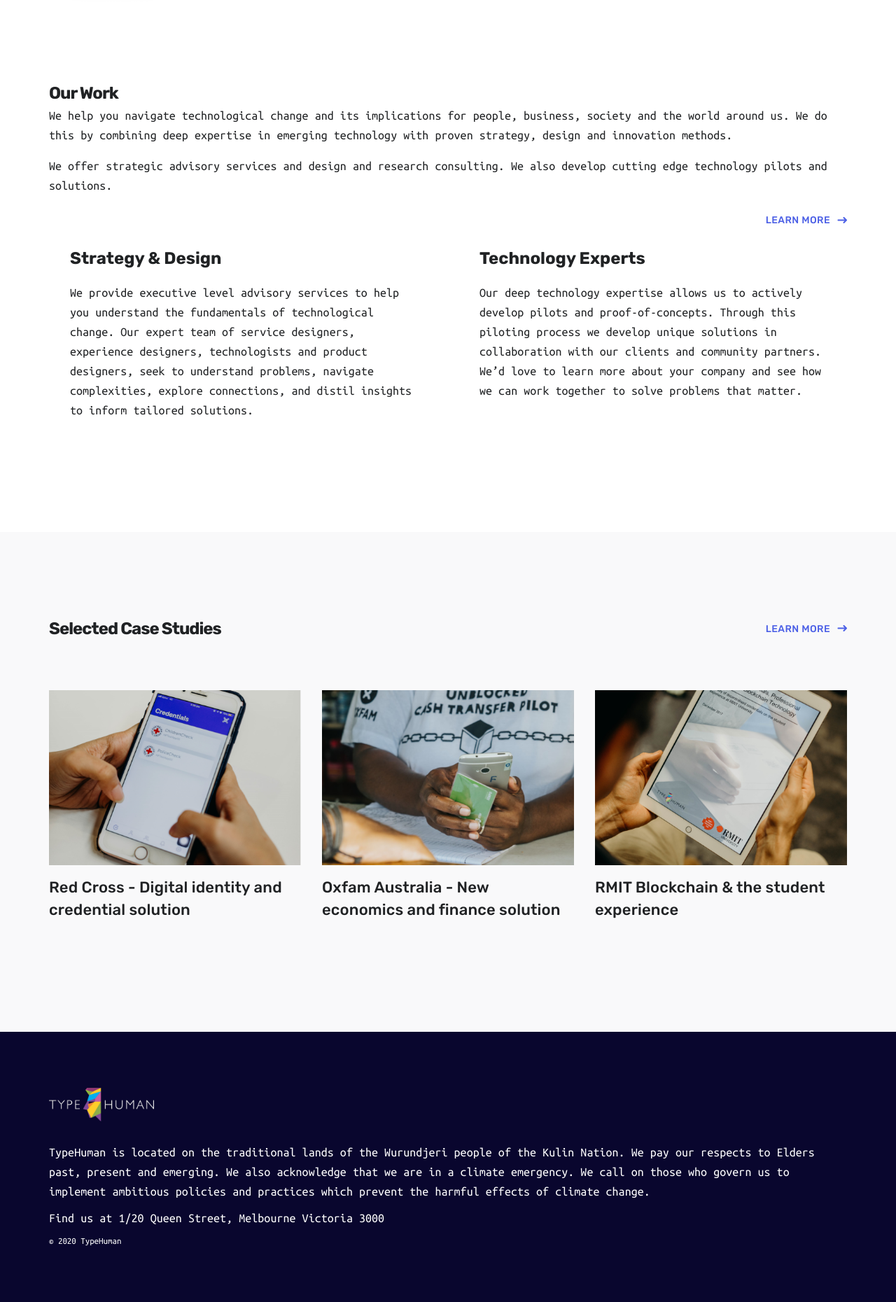
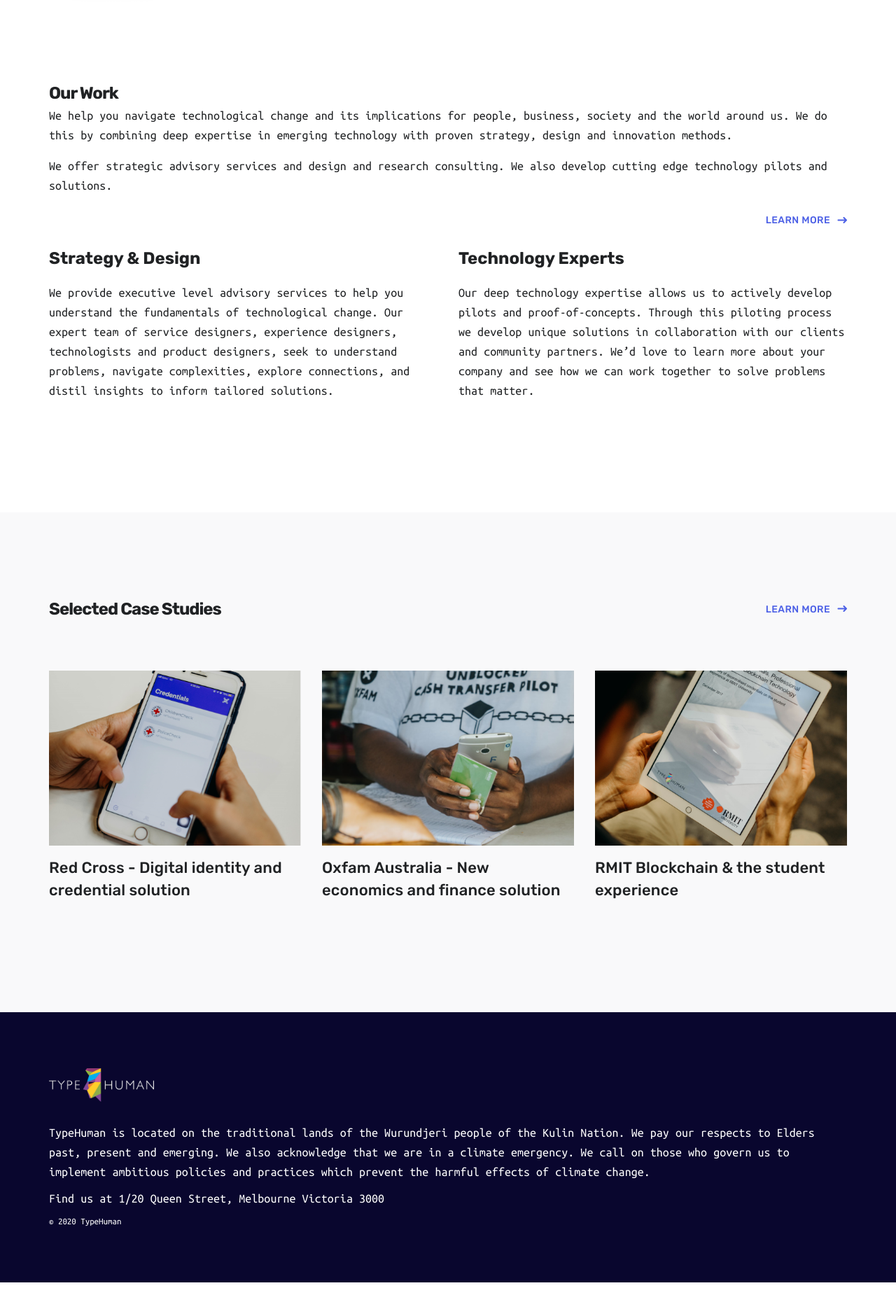
Before and after one commit to Typehuman/typehuman.github.io, a Jekyll site: the page built from index.html, in a window 1280 px wide. Shown: the part 1389-3249 px from the top of the page at 70% size. Built offline with Jekyll 4.4.1, drawn with Linux system fonts in a browser that asks for light colours; nearby versions of some CDN libraries; a script that is not in the unit is left out; after the commit the page ends 3221 px from its top, so only the background shows below that.

Commit message:
Fix padding issues

```diff
--- a/_includes/section__our-work.html
+++ b/_includes/section__our-work.html
@@ -19,7 +19,7 @@
 
   <div class="wrap grid" style="padding-top: 25px">
 
-    <div class="wrap">
+    <div>
       <h5 class="title page__heading">Strategy & Design</h5>
 
       <p>We provide executive level advisory services to help you understand the fundamentals of technological change. Our expert team of service designers, experience designers, technologists and product designers, seek to understand problems, navigate complexities, explore connections, and distil insights to inform tailored solutions.</p>
@@ -27,7 +27,7 @@
 
     </div>
 
-    <div class="wrap">
+    <div>
       <h5 class="title page__heading">Technology Experts</h5>
 
       <p>Our deep technology expertise allows us to actively develop pilots and proof-of-concepts. Through this piloting process we develop unique solutions in collaboration with our clients and community partners. We’d love to learn more about your company and see how we can work together to solve problems that matter.</p>
```
Also changed, not shown: 2 other files.
